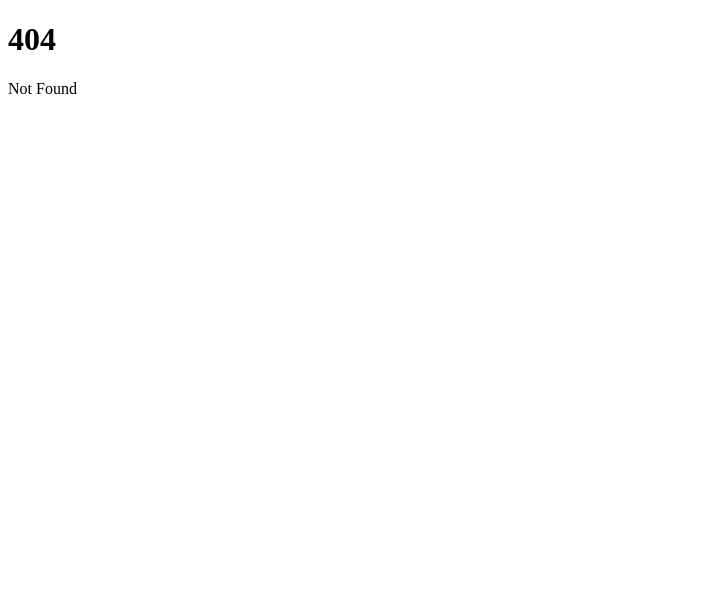
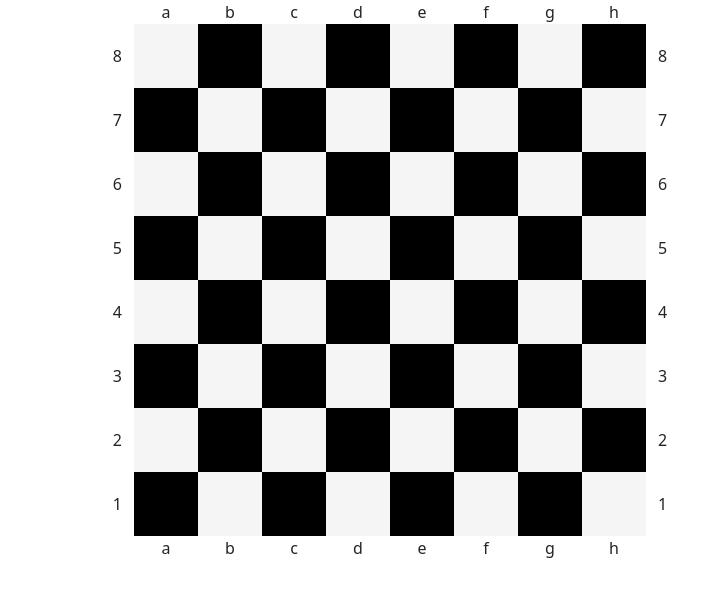
Before and after one commit to estBosques/chess-game, a SvelteKit app: page /game/1 in a window 1280 px wide. Before the commit this address had no page. Shown: the top 596 px of the page, without its empty margins (0-722 px from the left). Built offline with nearby package versions, Linux system fonts and the light colour scheme.

Commit message:
board creation

```diff
--- /dev/null
+++ b/src/lib/Board.svelte
@@ -0,0 +1,54 @@
+<script lang="ts">
+	import Square from '$lib/Square.svelte';
+	import '$src/styles/styles.scss';
+
+	let board = Array(8).fill(Array(8).fill(''));
+</script>
+
+<div class="container board">
+	<!-- Board decorations (letter row)  -->
+	<div class="row decoration">
+		{#each { length: 10 } as _, i}
+			<span class="col-1 text-center decoration--letters">
+				{' abcdefgh '[i]}
+			</span>
+		{/each}
+	</div>
+
+	<!-- Board -->
+	{#each board as row, i}
+		<div class="row">
+			<span class="col-1 justify-content-end align-items-center d-flex decoration--numbers">{8 - i}</span>
+
+			{#each row as square, j}
+				<Square isDark={(i + j) % 2 === 1} />
+			{/each}
+
+			<span class="col-1 justify-content-start align-items-center d-flex decoration--numbers">{8 - i}</span>
+		</div>
+	{/each}
+
+	<!-- Board decorations (letter row) -->
+	<div class="row decoration">
+		{#each { length: 10 } as _, i}
+			<span class="col-1 text-center decoration--letters">
+				{' abcdefgh '[i]}
+			</span>
+		{/each}
+	</div>
+</div>
+
+<style lang="scss">
+	.decoration {
+		&--letters,
+    &--numbers {
+			width: var(--base-width);
+		}
+	}
+
+	.board {
+		aspect-ratio: 1/1;
+
+		width: 100%;
+	}
+</style>
--- /dev/null
+++ b/src/lib/Square.svelte
@@ -0,0 +1,24 @@
+<script lang="ts">
+  import '$src/styles/styles.scss';
+
+  export let isDark = false;
+</script>
+
+<div class="col-1 square {isDark ? 'dark' : 'light'}"></div>
+
+<style lang="scss">
+  .square {
+    aspect-ratio: 1/1;
+
+    width: var(--base-width);
+    background-color: whitesmoke;
+
+    &.dark {
+      background-color: black;
+    }
+
+    &.light {
+      background-color: whitesmoke;
+    }
+  }
+</style>
--- a/src/lib/index.ts
+++ /dev/null
@@ -1 +0,0 @@
-// place files you want to import through the `$lib` alias in this folder.
--- /dev/null
+++ b/src/routes/game/[slug]/+page.svelte
@@ -0,0 +1,7 @@
+<script>
+  import Board from '$lib/Board.svelte';
+</script>
+
+<div>
+  <Board />
+</div>
--- a/src/styles/styles.scss
+++ b/src/styles/styles.scss
@@ -0,0 +1,8 @@
+@import "~bootstrap/scss/bootstrap.scss";
+
+:root {
+  --base-width: 4rem;
+  --base-height: 4rem;
+
+  font-size: 16px;
+}
```
Also changed, not shown: doc/log.md (+21 -0 lines), src/routes/+page.svelte (+5 -2 lines).
